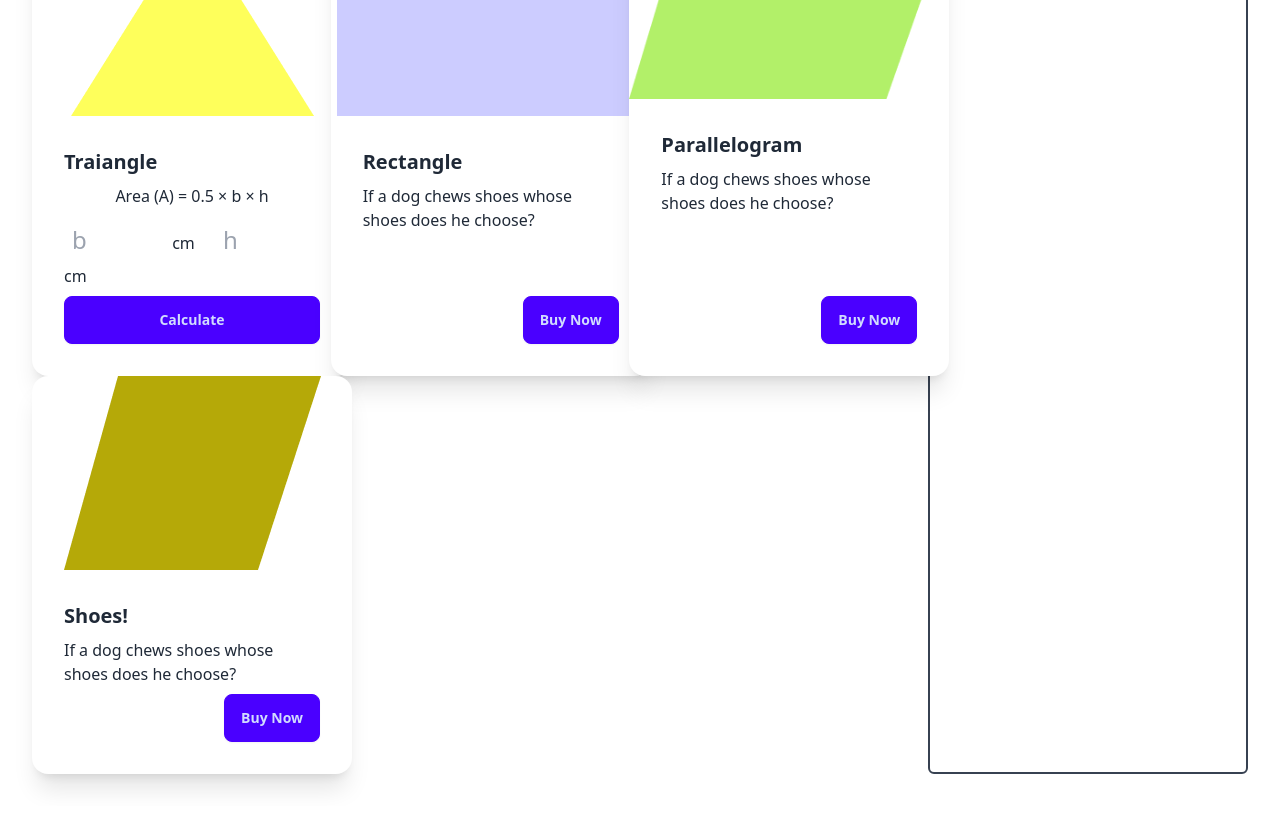
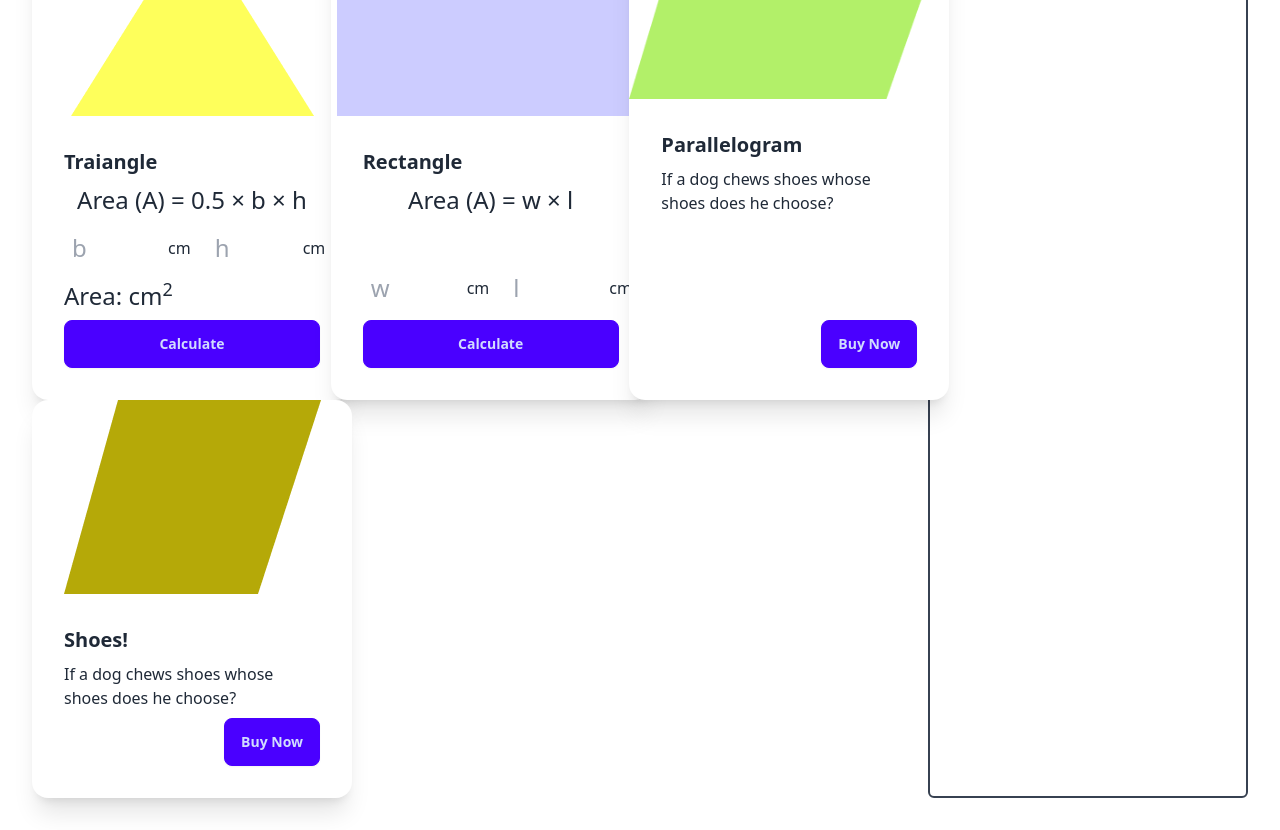
Before and after one commit to isaiful508/geometry-genius, a plain HTML site: page index.html in a window 1280 px wide. Shown: the part 110-940 px from the top of the page. Before the commit the page ends 916 px from the top, so only its background shows below. Drawn offline with nearby package versions, Linux system fonts and the light colour scheme.

Commit message:
just finished the triangle calc

```diff
--- a/index.html
+++ b/index.html
@@ -24,30 +24,56 @@
             <!--Triangle card  -->
             <div class="card w-80 bg-base-100 shadow-xl">
                 <figure><img src="./images/triangle.png" alt="Shoes" /></figure>
+
                 <div class="card-body">
                   <h2 class="card-title">Traiangle</h2>
-                  <p class="text-center">Area (A) = 0.5 × b × h</p>
-                 <div>
+                  <p class="text-center text-2xl">Area (A) = 0.5 × b × h</p>
+
+                 <div class="flex items-center">
+
                   <input id="traingle-base" class="w-24 text-2xl p-2 rounded-sm" type="text" placeholder="b">
+
                   <span class="mr-4 ml-2">cm</span>
+
                   <input class="w-24 text-2xl p-2 rounded-sm" id="traingle-height" type="text" placeholder="h">
-                  <span>cm</span>
-                 </div>
-                  <div class="card-actions ">
-                    <button onclick="calculatedTriangleArea()" class="btn btn-primary w-full">Calculate</button>
+                    <span>cm</span>
+
+                  </div>
+
+                  <div>
+                    <p class="text-2xl">Area: <span id="traingle-area"></span> <span>cm<sup>2</sup> </span></p>
+                  </div>
+
+
+                <div class="card-actions">
+                <button onclick="calculatedTriangleArea()" class="btn btn-primary w-full">Calculate</button>
                   </div>
                 </div>
               </div>
-            <!--Rectamgle card  -->
+            <!--Rectangle card  -->
             <div class="card w-80 bg-base-100 shadow-xl">
+
                 <figure><img src="./images/rectangle.png" alt="Shoes" /></figure>
                 <div class="card-body">
+
                   <h2 class="card-title">Rectangle</h2>
-                  <p>If a dog chews shoes whose shoes does he choose?</p>
-                  <div class="card-actions justify-end">
-                    <button class="btn btn-primary">Buy Now</button>
+                  <p class="text-center text-2xl">Area (A) = w × l</p>
+
+                  <div class="flex items-center">
+                    <input class="w-24 text-2xl p-2 rounded-sm" type="text" placeholder="w">
+                    <span class="mr-4 ml-2">cm</span>
+
+                  <input class="w-24 text-2xl p-2 rounded-sm" type="text" placeholder="l">
+                  <span class="mr-4 ml-2">cm</span>
+
                   </div>
+
+                  <div class="card-actions">
+                    <button onclick="calculateRectangleArea()" class="btn btn-primary w-full">Calculate</button>
+                  </div>
+
                 </div>
+
               </div>
             <!--Parallelogram card  -->
             <div class="card w-80 bg-base-100 shadow-xl">
@@ -79,6 +105,7 @@
     </div>
 </main>
 <script src="./scripts/triangle-calculate.js"></script>
+<script src="./scripts/rectangle-calculated.js"></script>
 </body>
 
 </html>
--- /dev/null
+++ b/scripts/rectangle-calculated.js
@@ -0,0 +1,3 @@
+function calculateRectangleArea(){
+    console.log('cal rect area');
+}
--- a/scripts/triangle-calculate.js
+++ b/scripts/triangle-calculate.js
@@ -21,6 +21,11 @@ const triangleHeightText = traingleHeightInput.value;
 const height = parseFloat(triangleHeightText);
 
 console.log(height);
-
+// calculate triangle area
+const area = 0.5*base*height;
+console.log('area of the triangle is:', area);
+// display traingle area
+const traingleAreaSpan = document.getElementById('traingle-area');
+traingleAreaSpan.innerText = area;
 
 }
```
